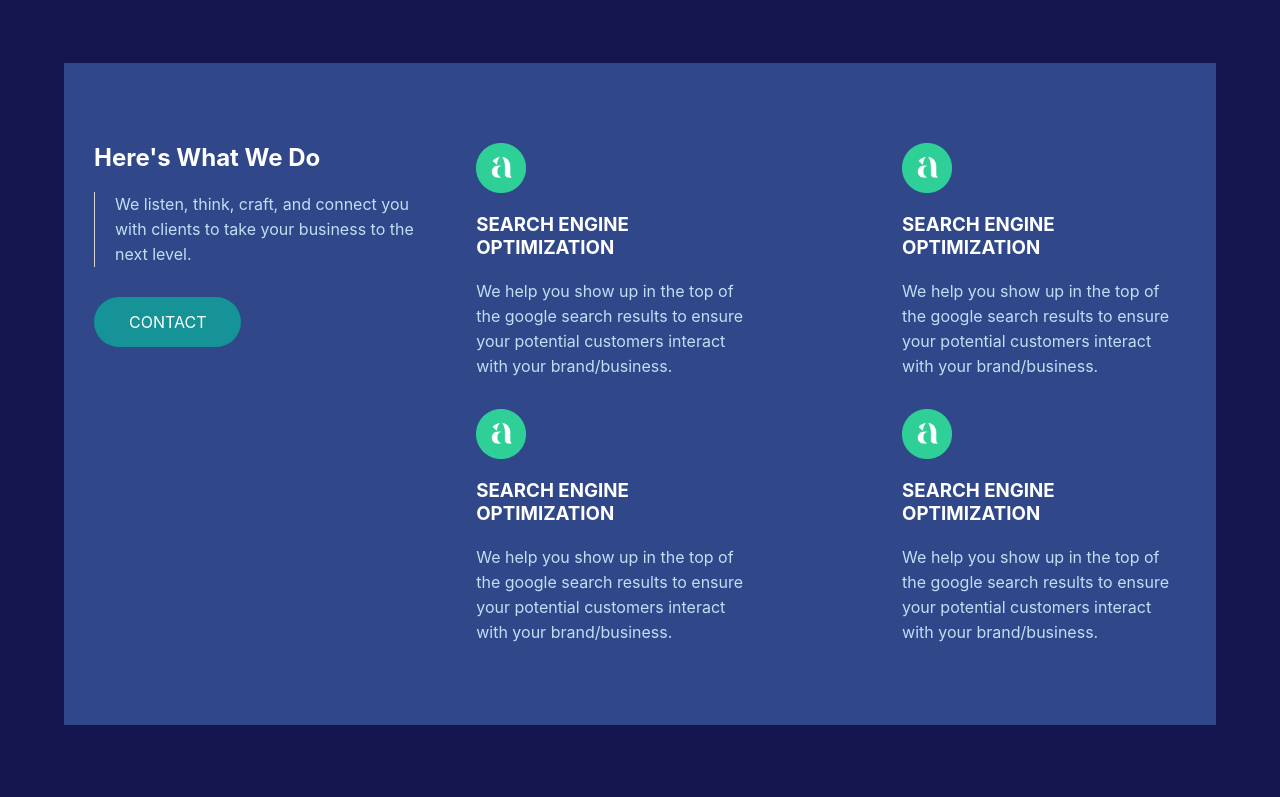
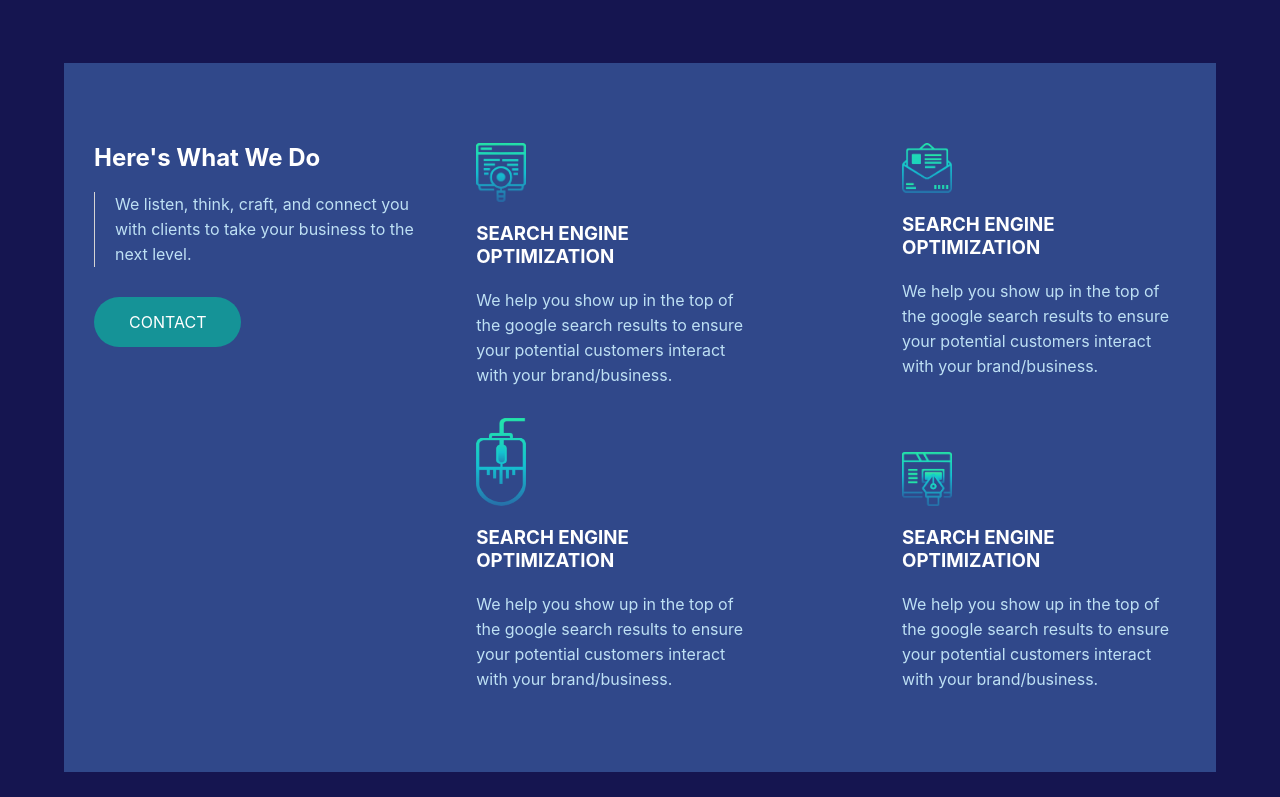
Before and after one commit to itacamba/avanza_v2, a React (Create React App) app: page / in a window 1280 px wide. Shown: the part 677-1474 px from the top of the page. Built offline with nearby package versions, Linux system fonts and the light colour scheme.

Commit message:
added icon images for services section

```diff
--- a/src/components/Services.js
+++ b/src/components/Services.js
@@ -1,7 +1,10 @@
 import React from 'react';
 import "../css/Services.css"
 import { Link} from "react-scroll";
-import SEO from "../images/a-logo.png"
+import SEO from "../images/seo.png"
+import PPC from "../images/ppc.png"
+import EmailMarketing from "../images/email_mk.png"
+import DesignAndDev from "../images/design_develop.png"
 
 const Services = () => {
     return (
@@ -36,7 +39,7 @@ const Services = () => {
                         </div>
 
                         <div className="service">
-                            <img src={SEO} alt=""/>
+                            <img src={PPC} alt=""/>
                             <h3>SEARCH ENGINE OPTIMIZATION</h3>
                             <p>
                                 We help you show up in the top of the google
@@ -50,7 +53,7 @@ const Services = () => {
                     <div className="services-column">
 
                         <div className="service">
-                            <img src={SEO} alt=""/>
+                            <img src={EmailMarketing} alt=""/>
                             <h3>SEARCH ENGINE OPTIMIZATION</h3>
                             <p>
                                 We help you show up in the top of the google
@@ -60,7 +63,7 @@ const Services = () => {
                         </div>
 
                         <div className="service">
-                            <img src={SEO} alt=""/>
+                            <img src={DesignAndDev} alt=""/>
                             <h3>SEARCH ENGINE OPTIMIZATION</h3>
                             <p>
                                 We help you show up in the top of the google
--- a/src/css/Main.css
+++ b/src/css/Main.css
@@ -15,7 +15,7 @@
     background-size: cover;
 } */
 .main-content{
-    border:1px solid red;
+    /* border:1px solid red; */
 }
 .main-content h1{
     margin-top: 30px;
```
Also changed, not shown: src/images/design_develop.png (renamed from src/images/design&develop.png), 1 other file (tests, documents, lock files or other folders).
